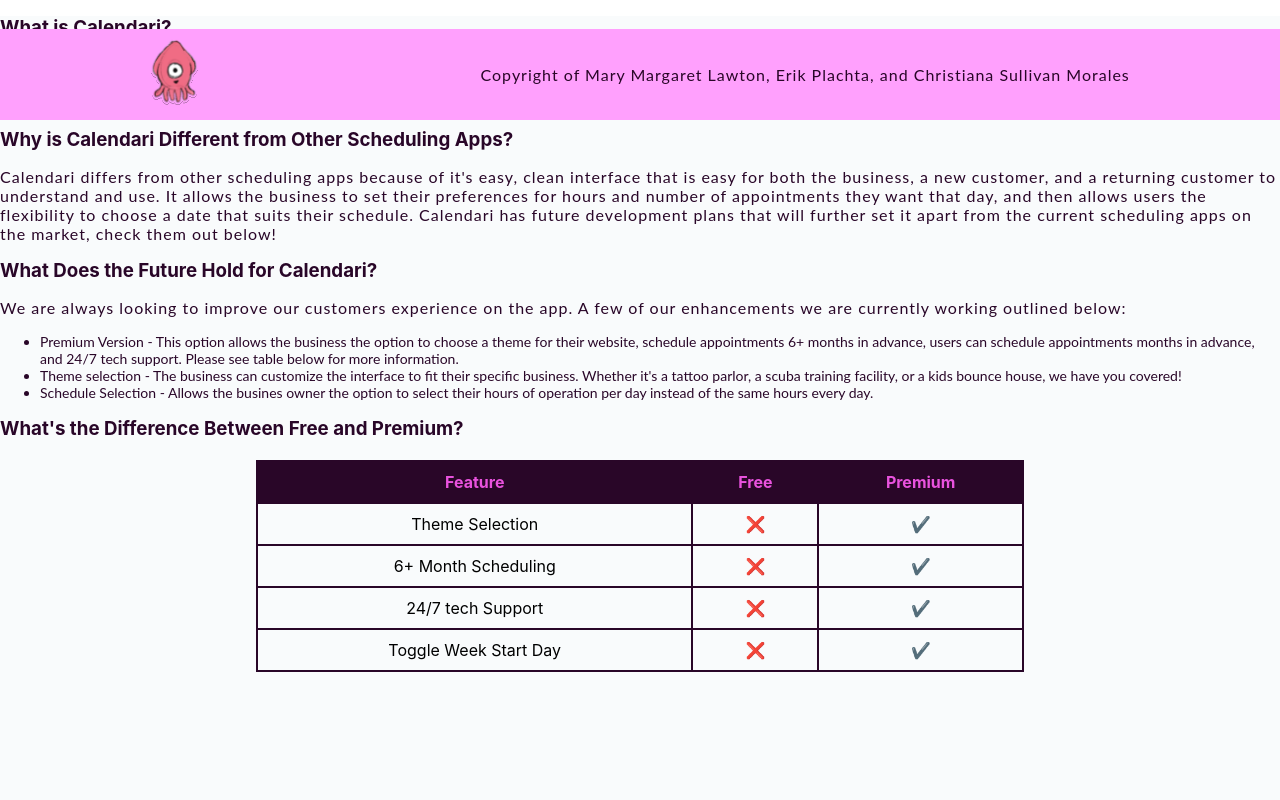
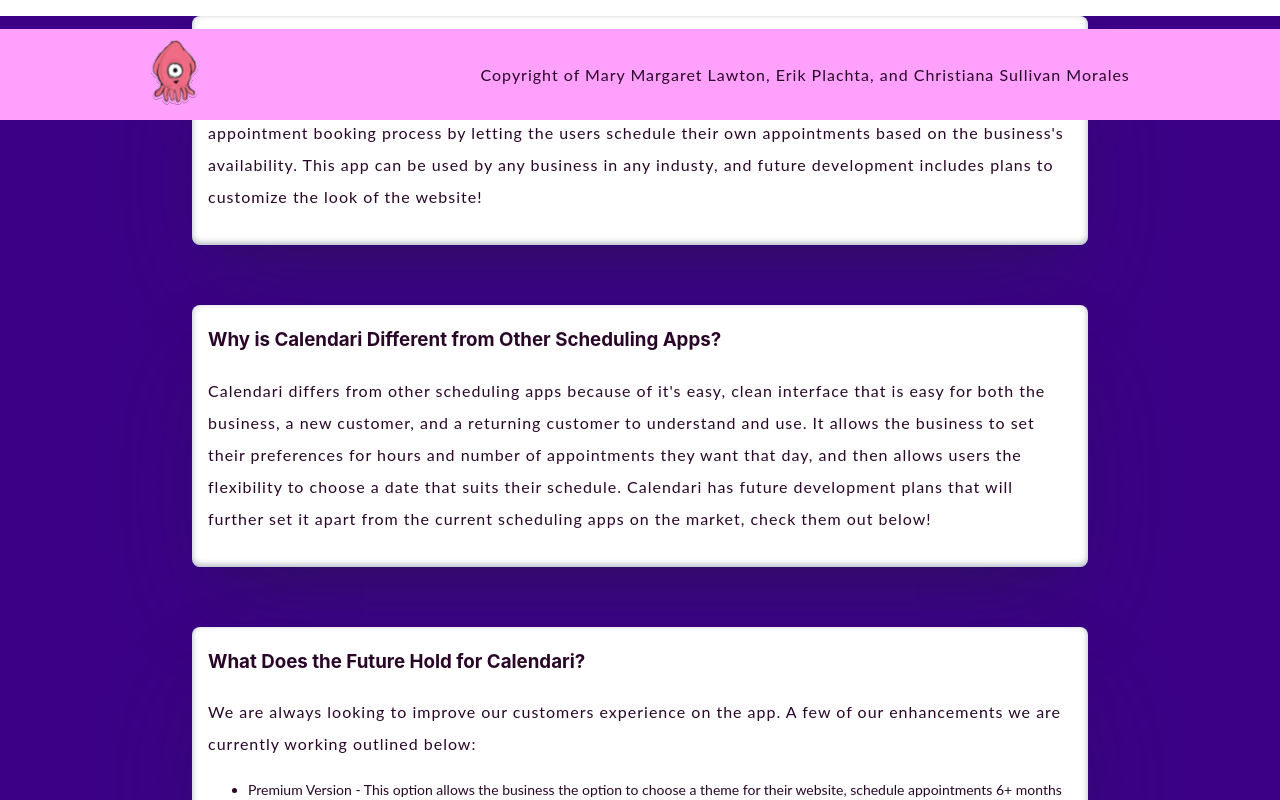
Before and after one commit to ErikPlachta/Calendari, a React (Create React App) app in the folder client/: page / in a window 1280 px wide. Shown: the part 680-1480 px from the top of the page. Built offline with nearby package versions, Linux system fonts and the light colour scheme.

Commit message:
pushing latest css stuff up to github

```diff
--- a/client/src/App.js
+++ b/client/src/App.js
@@ -77,7 +77,6 @@
           <Route path='/appointment/:appointment_id' element={<Appointment/>}/>
         </Routes>
       </main>
-      <section>
         <br></br>
         <br></br>
         <br></br>
@@ -85,7 +84,6 @@
         <br></br>
         <br></br>
         <br></br>
-      </section>
       <Footer bob1={bob1}/>
     </BrowserRouter>
   </ApolloProvider>
--- a/client/src/assets/css/styles.css
+++ b/client/src/assets/css/styles.css
@@ -371,7 +371,20 @@
   background-color: #fff;
 }
 
+.homeInformation {
+  flex: 100%;
+  width: 70%;
+  box-shadow: rgba(50, 50, 93, 0.25) 0px 50px 100px -20px, rgba(0, 0, 0, 0.3) 0px 30px 60px -30px, rgba(10, 37, 64, 0.35) 0px -2px 6px 0px inset;;
+  border-radius: var(--br_primary);
+  padding: 1rem;
+  margin: auto;
+  line-height: 2;
+  background-color: white;
+}
 
+.homeBackground {
+  background-color: var(--darker-purple);
+}
 
 /*------------------------------------------------------------------------------
   BUSINESS PAGE SPECIFIC CLASSES
--- a/client/src/pages/Home.js
+++ b/client/src/pages/Home.js
@@ -5,7 +5,7 @@
   const {capitalizeFirstLetter} = require('../utils/helpers');
 
   return (
-    <section>
+    <section class="homeBackground">
       <div id="wavecontainer">
         <div id="calendariSlogan" class="slogan">
             <h1 class="inner-header flex">Your Schedule: Untangled</h1>
@@ -28,7 +28,7 @@
           <p>By Erik, Christiana and Mary Margaret</p>
         </div>
       </div>
-      <div id="whatIsThis">
+      <div id="whatIsThis" class="homeInformation">
         <h3>What is Calendari?</h3>
         <p>
           Calendari is a scheduling app for your business. It gives business owners the
@@ -38,7 +38,10 @@
           plans to customize the look of the website!
         </p>
       </div>
-      <div id="whyIsThisDifferent">
+      <br></br>
+      <br></br>
+      <br></br>
+      <div id="whyIsThisDifferent" class="homeInformation">
       <h3>Why is Calendari Different from Other Scheduling Apps?</h3>
         <p>
           Calendari differs from other scheduling apps because of it's easy, clean interface
@@ -49,7 +52,10 @@
            the current scheduling apps on the market, check them out below!
         </p>
       </div>
-      <div id="futureDev">
+      <br></br>
+      <br></br>
+      <br></br>
+      <div id="futureDev" class="homeInformation">
       <h3>What Does the Future Hold for Calendari?</h3>
         <p>
           We are always looking to improve our customers experience on the app. A few of our enhancements we are currently working outlined below:
@@ -60,7 +66,10 @@
           <li>Schedule Selection - Allows the busines owner the option to select their hours of operation per day instead of the same hours every day.</li>
         </ul>
       </div>
-      <div id="freeVsPremium">
+      <br></br>
+      <br></br>
+      <br></br>
+      <div id="freeVsPremium" class="homeInformation">
       <h3>What's the Difference Between Free and Premium?</h3>
       <br></br>
         <div classname="tableContainer">
```
